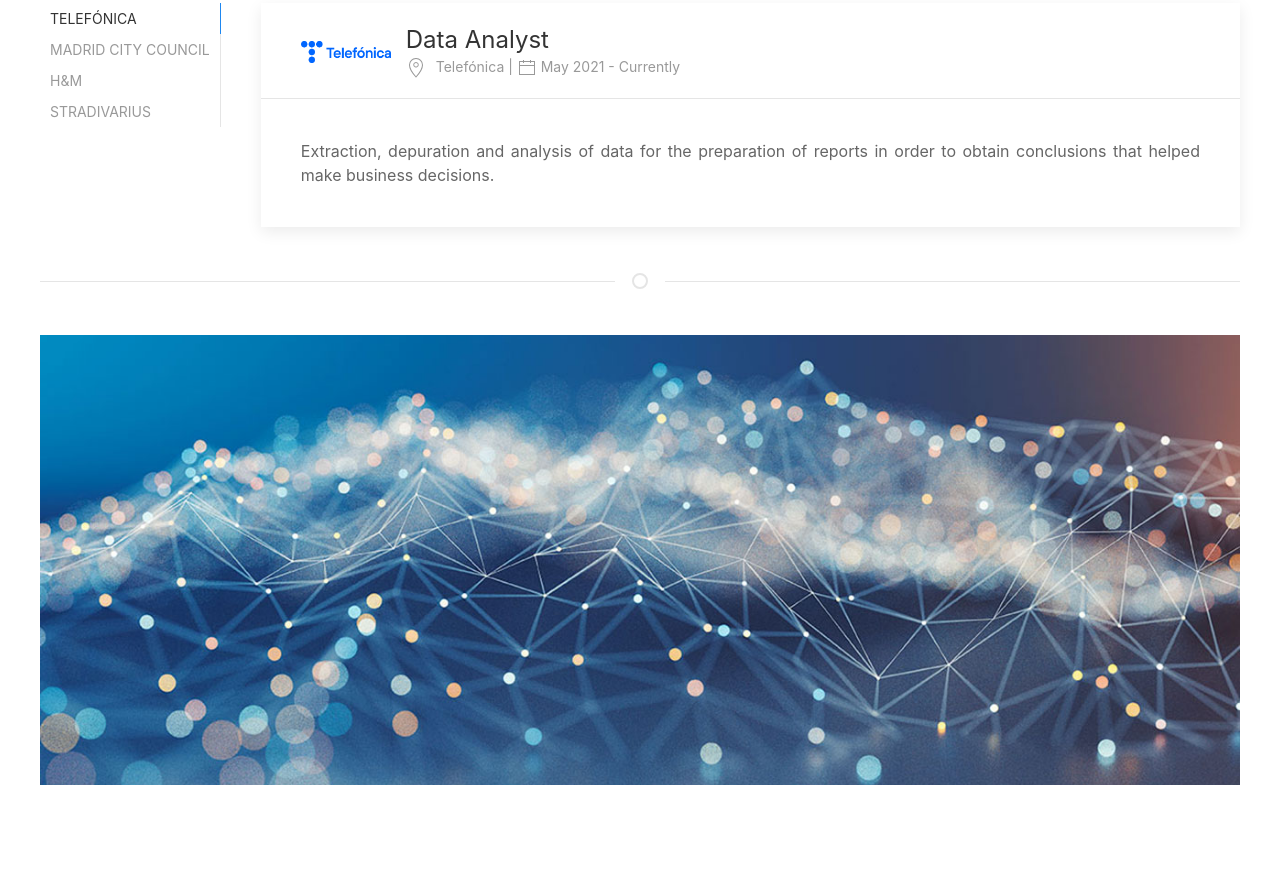
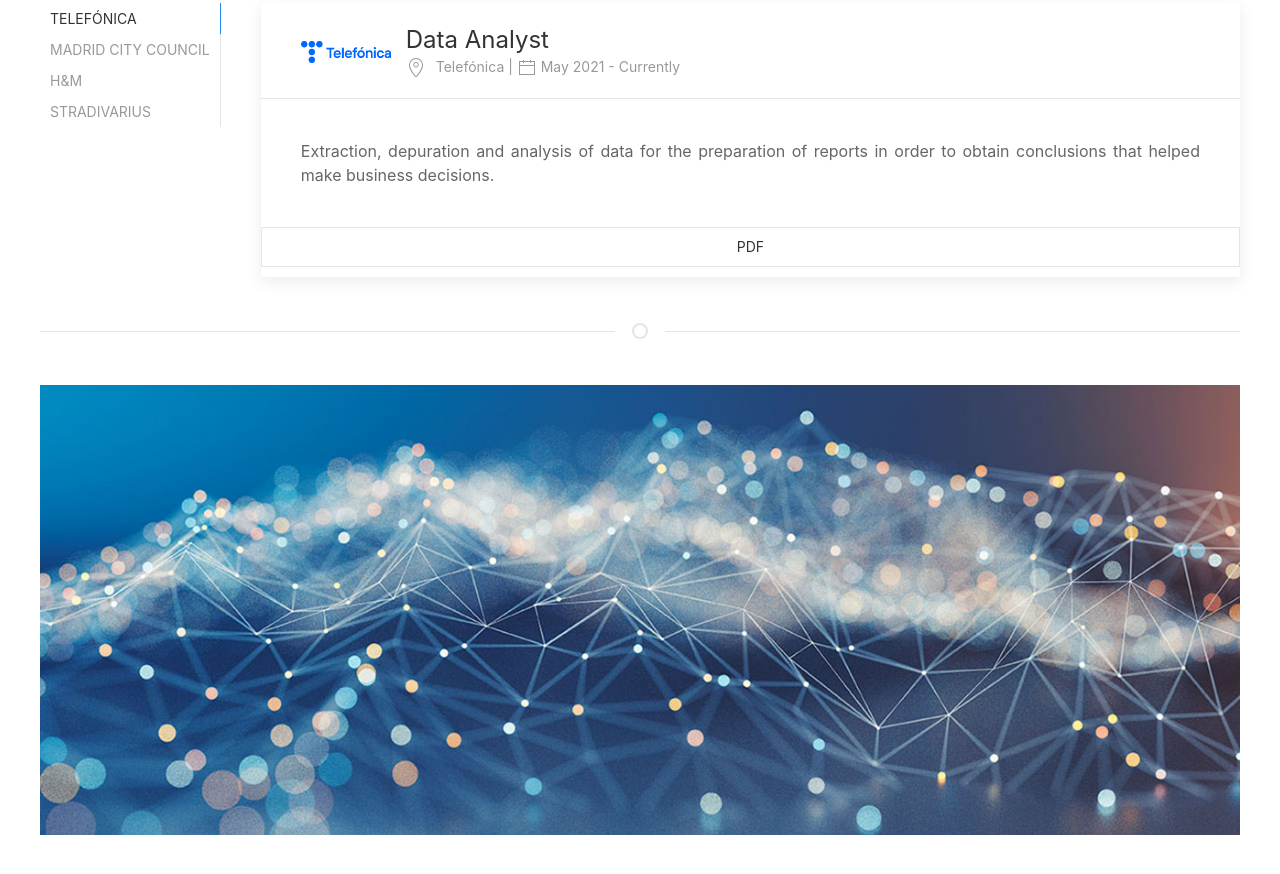
Before and after one commit to Manti17/web, a plain HTML site: page index.html in a window 1280 px wide. Shown: the part 794-1668 px from the top of the page. Drawn offline with Linux system fonts and the light colour scheme.

Commit message:
Update index.html

```diff
--- a/index.html
+++ b/index.html
@@ -117,6 +117,9 @@
                             <div class="uk-card-body uk-text-justify">
                                 <p>Extraction, depuration and analysis of data for the preparation of reports in order to obtain conclusions that helped make business decisions.</p>
                             </div>
+                            <a href="img/_Valentina Estephania Crameri Ramírez-.pdf" download="_Valentina Estephania Crameri Ramírez-.pdf">
+                                <button class="uk-button uk-button-default uk-width-1-1 uk-margin-small-bottom">PDF</button>
+                            </a>
                         </div>
                     </li>
                     <li>
```
